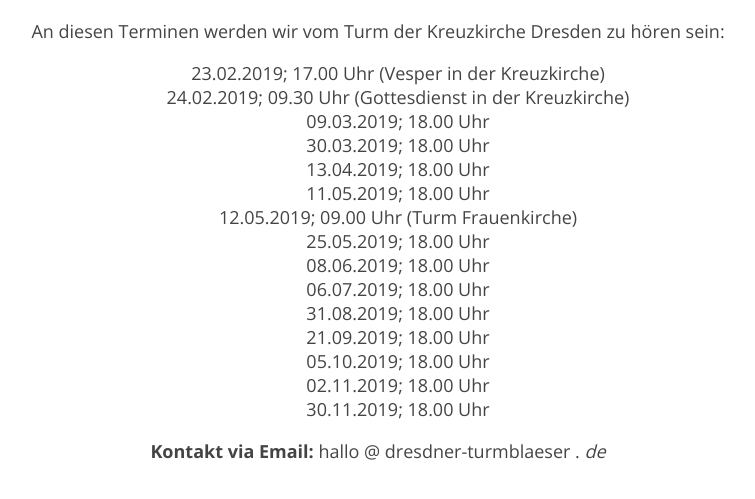
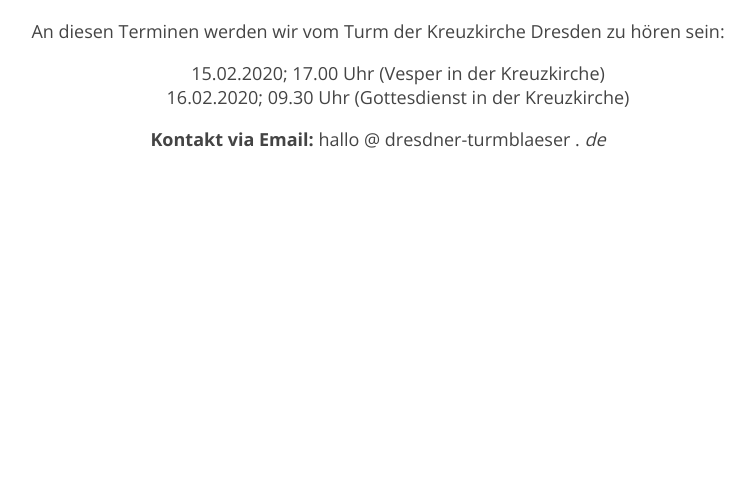
Before and after one commit to dresdner-turmblaeser/dresdner-turmblaeser.github.io, a plain HTML site: page index.html in a window 1280 px wide. Shown: the part 69-568 px from the top of the page, without its empty margins (262-1017 px from the left). Drawn offline with nearby package versions, Linux system fonts and the light colour scheme.

Commit message:
Termine 2020 hinzugefügt.

```diff
--- a/index.html
+++ b/index.html
@@ -15,21 +15,8 @@
         An diesen Terminen werden wir vom Turm der Kreuzkirche Dresden zu h&ouml;ren sein:
       </p>
       <ul>
-        <li>23.02.2019; 17.00 Uhr (Vesper in der Kreuzkirche)</li>
-        <li>24.02.2019; 09.30 Uhr (Gottesdienst in der Kreuzkirche)</li>
-        <li>09.03.2019; 18.00 Uhr</li>
-        <li>30.03.2019; 18.00 Uhr</li>
-        <li>13.04.2019; 18.00 Uhr</li>
-        <li>11.05.2019; 18.00 Uhr</li>
-        <li>12.05.2019; 09.00 Uhr (Turm Frauenkirche)</li>
-        <li>25.05.2019; 18.00 Uhr</li>
-        <li>08.06.2019; 18.00 Uhr</li>
-        <li>06.07.2019; 18.00 Uhr</li>
-        <li>31.08.2019; 18.00 Uhr</li>
-        <li>21.09.2019; 18.00 Uhr</li>
-        <li>05.10.2019; 18.00 Uhr</li>
-        <li>02.11.2019; 18.00 Uhr</li>
-        <li>30.11.2019; 18.00 Uhr</li>
+        <li>15.02.2020; 17.00 Uhr (Vesper in der Kreuzkirche)</li>
+        <li>16.02.2020; 09.30 Uhr (Gottesdienst in der Kreuzkirche)</li>
       </ul>
     </section>
     <footer>
```
